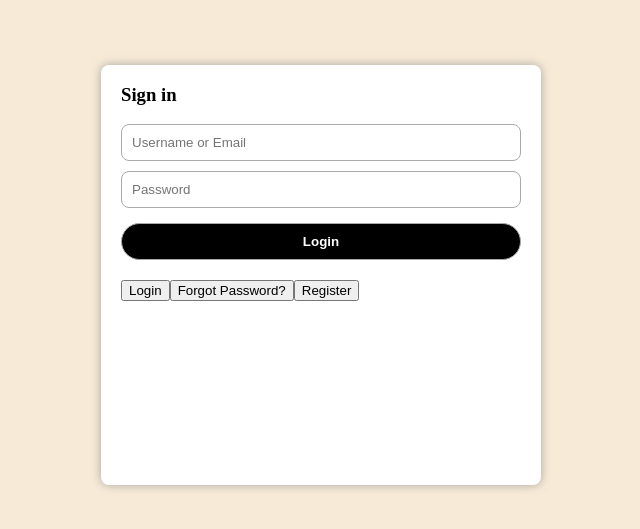
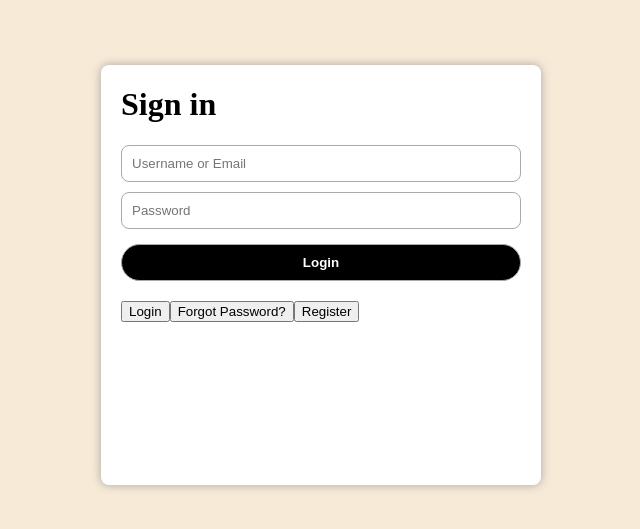
Before and after one commit to erdem-muhammed/Final-Project, a Vue app in the folder frontend/: page /#/login in a window 1280 px wide. Shown: the part 125-654 px from the top of the page, without its empty margins (319-959 px from the left). Built offline with nearby package versions, Linux system fonts and the light colour scheme.

Commit message:
h3 changed to h1

```diff
--- a/frontend/src/components/login.vue
+++ b/frontend/src/components/login.vue
@@ -1,11 +1,11 @@
 <template>
     <div class="container">
        <div class="loginBox">
-           <h3>Sign in</h3>
+           <h1>Sign in</h1>
            <input type="text" placeholder="Username or Email">
            <input type="text" placeholder="Password">
            <input type="submit" value="Login">
-           <div id="links">
+           <div class="links">
                 <router-link to="/login" tag="button">Login</router-link>
                 <a href="#"><button>Forgot Password?</button></a>
                 <router-link to="/signup" tag="button">Register</router-link>
```
